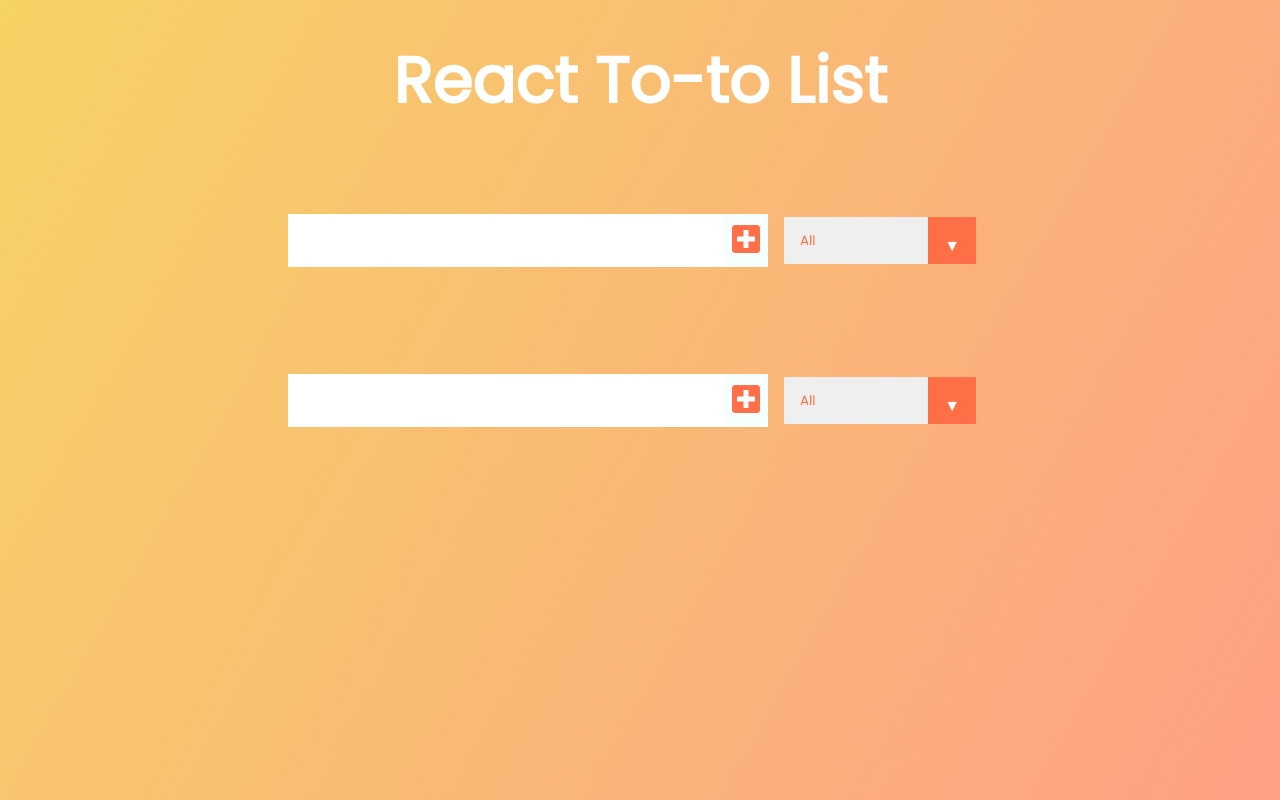
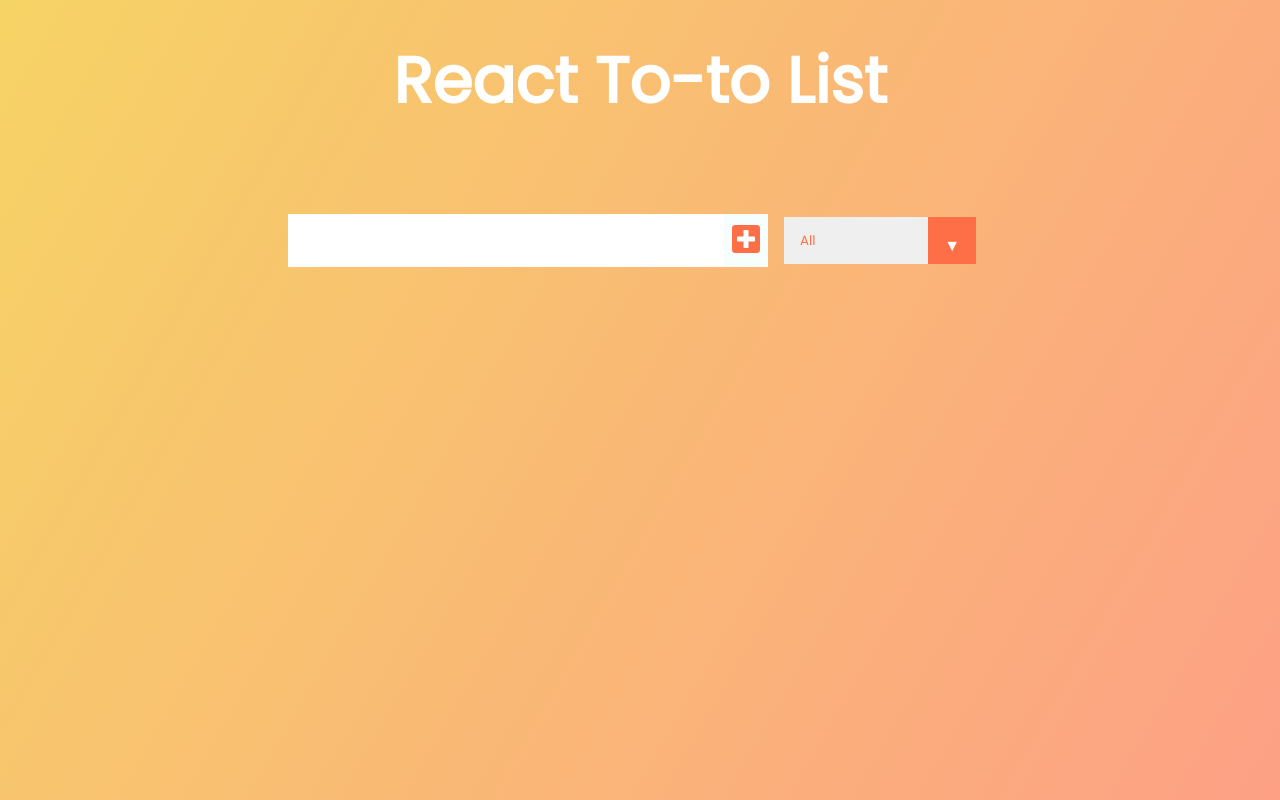
Before and after one commit to apotato369550/react-todo-list-app, a React (Create React App) app: page / in a window 1280 px wide. Built offline with nearby package versions, Linux system fonts and the light colour scheme.

Commit message:
Add to Display Input in Header

```diff
--- a/src/App.js
+++ b/src/App.js
@@ -8,7 +8,7 @@ function App() {
   return (
     <div className="App">
       <header>
-        <h1>React To-to List</h1>
+        <h1>React To-to List {inputText}</h1>
       </header>
       <Form setInputText={setInputText} />
       <ToDoList />
--- a/src/index.js
+++ b/src/index.js
@@ -3,14 +3,10 @@ import ReactDOM from 'react-dom';
 import './App.css';
 import App from './App';
 import reportWebVitals from './reportWebVitals';
-import Form from "./components/form";
-import ToDoList from "./components/toDoList";
 
 ReactDOM.render(
   <React.StrictMode>
     <App />
-    <Form />
-    <ToDoList />
   </React.StrictMode>,
   document.getElementById('root')
 );
```
